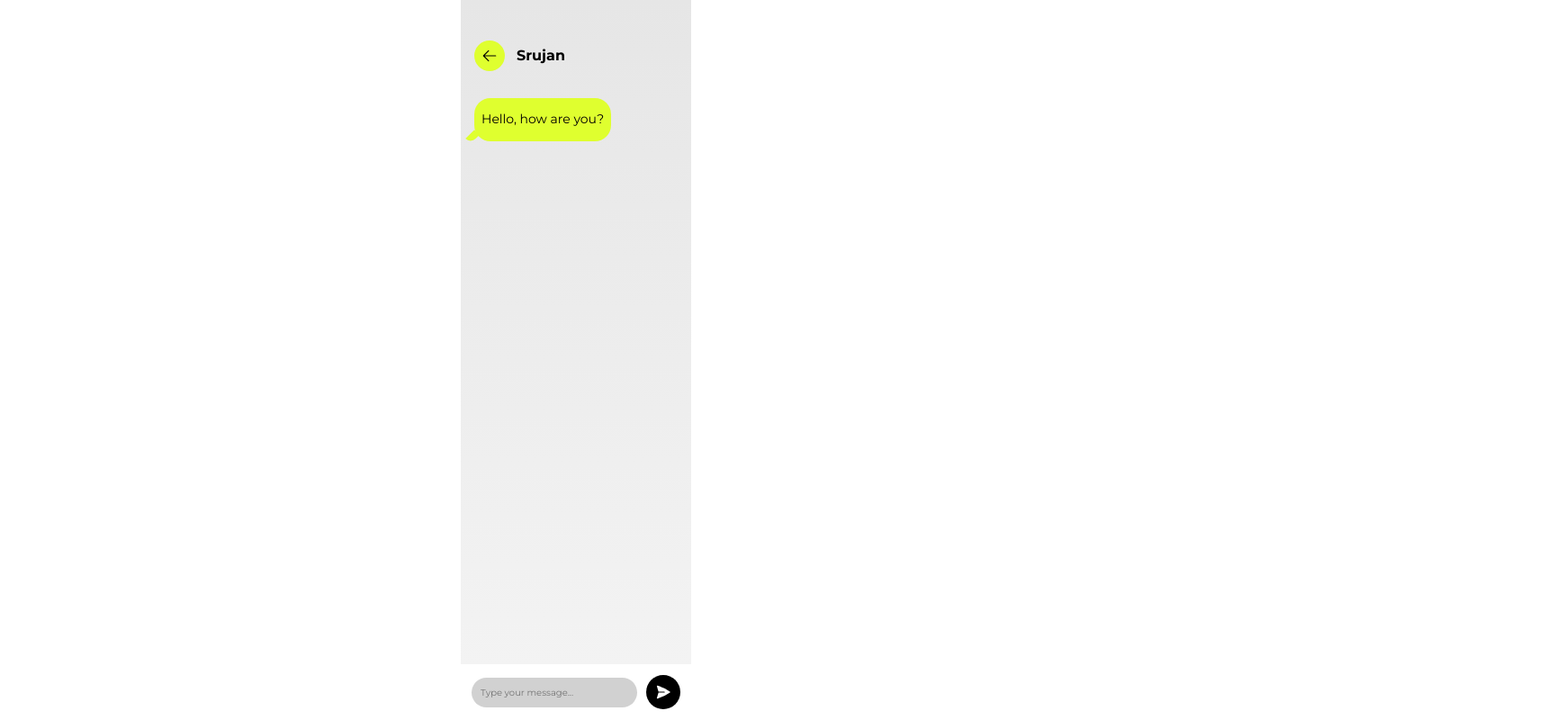
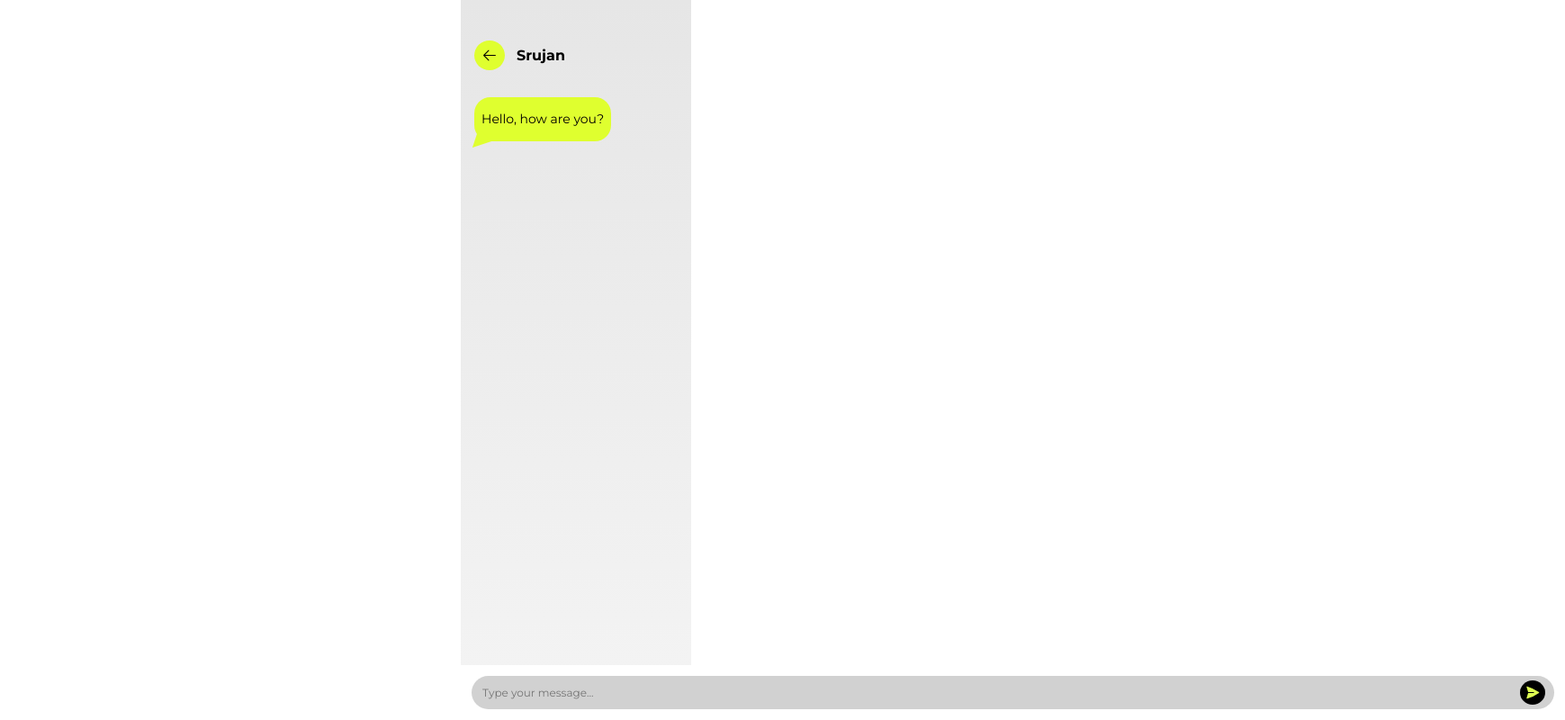
Before and after one commit to TheAJArchit3020/workout-bros-frontend, a React (Vite) app: page /Chatting in a window 1280 px wide. Shown: the whole page at 90% size, 1739 px wide, since content can reach past the window. Built offline with nearby package versions, Linux system fonts and the light colour scheme.

Commit message:
fixed reponsive

```diff
--- a/src/App.css
+++ b/src/App.css
@@ -1,6 +1,7 @@
 #root {
   /* max-width: 1280px; */
   max-width: 425px;
+  max-height: 100vh;
   /* margin: 0 auto;
   padding: 2rem; */
   /* text-align: center; */
--- a/src/components/chatting/messageBox.css
+++ b/src/components/chatting/messageBox.css
@@ -5,7 +5,6 @@
     padding-right: 8px;
     border-radius: 18px;
     font-size: 14px;
-    line-height: 1.4;
     word-wrap: break-word;
     position: relative;
     margin-bottom: 10px;
@@ -23,15 +22,15 @@
   .user-message::after {
     content: "";
     position: absolute;
-    right: -6px;
-    bottom: -2px;
-    width: 8px;
-    height: 14px;
-    background-color: black;
-    border-bottom-left-radius: 10px;
-    transform: rotate(-45deg);
-  }
-
+    right: -5px; /* Adjust for proper positioning */
+    bottom: -10px;
+    width: 0;
+    height: 0;
+    border-left: 20px solid black; /* Triangle Base */
+    border-top: 10px solid transparent;
+    border-bottom: 10px solid transparent;
+    transform: rotate(45deg);
+}
 
   /* Received Message */
   .receiver-message {
@@ -45,11 +44,12 @@
   .receiver-message::after {
     content: "";
     position: absolute;
-    left: -6px;
-    bottom: -2px;
-    width: 8px;
-    height: 14px;
-    background-color: #dfff2f;
-    border-bottom-right-radius: 10px;
-    transform: rotate(45deg);
-  }
+    left: -5px; /* Adjust to align properly */
+    bottom: -10px;
+    width: 0;
+    height: 0;
+    border-right: 20px solid #dfff2f; /* Triangle Base */
+    border-top: 10px solid transparent;
+    border-bottom: 10px solid transparent;
+    transform: rotate(-45deg);
+}
--- a/src/pages/chatting/chatting.css
+++ b/src/pages/chatting/chatting.css
@@ -2,7 +2,7 @@
 .chat-container {
     display: flex;
     flex-direction: column;
-    height: 100vh;
+    height: 100dvh;
     background: linear-gradient(to bottom, #e6e6e6, #f4f4f4);
     width: 20vw;
   }
@@ -25,6 +25,7 @@
     display: flex;
     align-items: center;
     justify-content: center;
+    outline: none;
   }
 
   .username {
@@ -42,31 +43,44 @@
     flex-direction: column;
     overflow-y: auto;
     scrollbar-width: none;
-    scrollbar-color: rgba(0, 0, 0, 0.3) transparent;
+    scrollbar-color: transparent;
   }
 
   /* Chat Input */
   .chat-input {
+    position: absolute;
+    bottom: 0;
+    width: 94%;
     display: flex;
     align-items: center;
     padding: 12px;
     background: white;
   }
 
-  .chat-input input {
-    flex-grow: 1;
-    padding: 10px;
-    font-size: 10px;
+  .c-i-Container{
     border: none;
     outline: none;
     border-radius: 20px;
     background-color: #D1D1D1;
+    display: flex;
+    flex-grow: 1;
+    flex-direction: row;
+    padding: 5px 10px;
+    justify-content: space-between;
+  }
+
+  .c-i-Container input {
+    border: none;
+    outline: none;
+    font-size: 12px;
     color: #000000;
+    flex-grow: 1;
     font-family: 'Montserrat';
+    background-color: transparent;
   }
 
   .send-button {
-    padding: 10px;
+    padding: 5px;
     border-radius: 50%;
     background-color: #000000;
     border: none;
@@ -80,8 +94,8 @@
   /* Icons */
   .icon {
     width: 18px;
-    height: 18px;
-    color: white;
+    height: 17px;
+    color: #DFFD52;
   }
 
   .arrow{
--- a/src/pages/chatting/chatting.jsx
+++ b/src/pages/chatting/chatting.jsx
@@ -1,4 +1,4 @@
-import React,{useState} from 'react';
+import React,{useState,useRef} from 'react';
 import MessageBox from '../../components/chatting/messageBox';
 import { ArrowLeftIcon,PaperAirplaneIcon } from '@heroicons/react/24/solid';
 import "./chatting.css";
@@ -8,10 +8,12 @@ const Chatting = () => {
       ]);
       const [input, setInput] = useState("");
       const [name, setname] = useState("Srujan");
+      const messageEndRef = useRef(null);
       const sendMessage = () => {
         if (input.trim().length === 0) return;
         setMessages([...messages, { id: Date.now(), text: input, isUser: true }]);
         setInput("");
+        messageEndRef.current.scrollIntoView({ behavior: "smooth" });
       };
 
       const handleKey = (e)=>{
@@ -33,10 +35,12 @@ const Chatting = () => {
             {messages.map((msg) => (
               <MessageBox key={msg.id} message={msg.text} isUser={msg.isUser} />
             ))}
+            <div style={{paddingBottom:"60px"}} ref={messageEndRef}></div>
           </div>
 
           {/* Input */}
           <div className="chat-input">
+            <div className="c-i-Container">
             <input
               type="text"
               placeholder="Type your message..."
@@ -47,6 +51,7 @@ const Chatting = () => {
             <button className="send-button" onClick={sendMessage}>
               <PaperAirplaneIcon className="icon" />
             </button>
+            </div>
           </div>
         </div>
       );
```
Also changed, not shown: src/components/chatting/messageBox.jsx (line endings or trailing spaces), src/index.css (line endings or trailing spaces).
